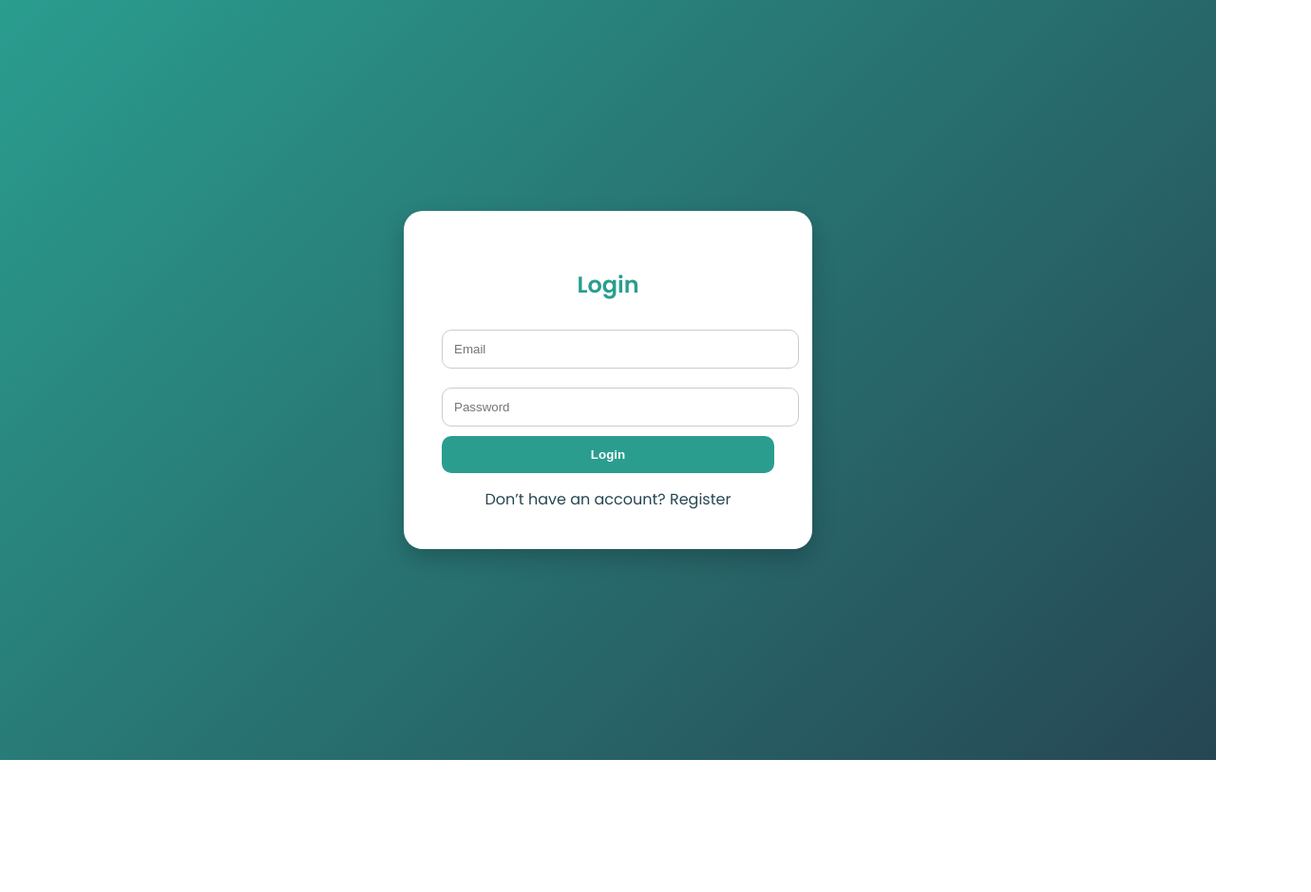
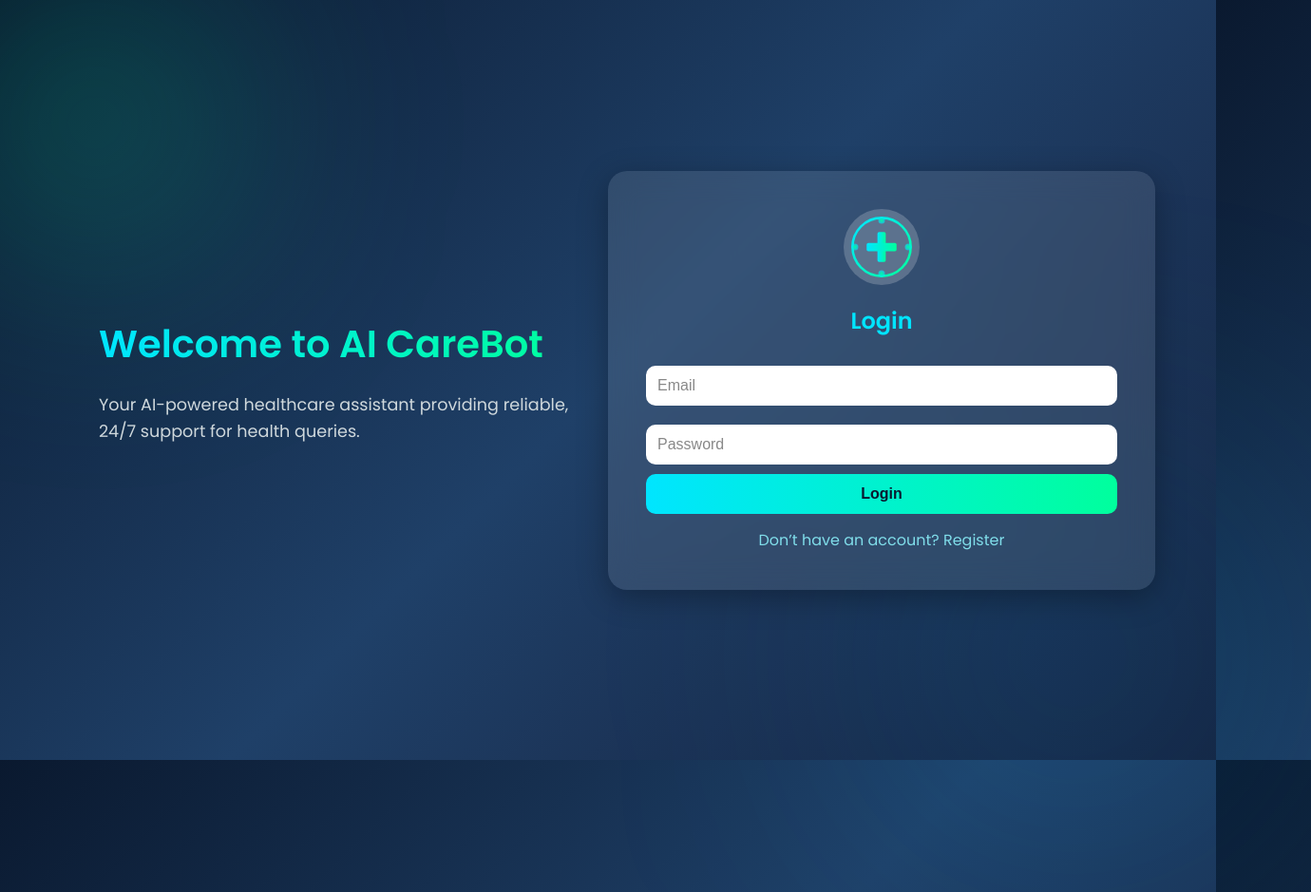
Before and after one commit to RajashekarReddy7/doctor-triage-ollama, a plain HTML site: page static/login.html in a window 1280 px wide. Shown: the whole page at 95% size, 1380 px wide, since content can reach past the window. Before the commit the page ends 800 px from the top, so only its background shows below. Drawn offline with Linux system fonts and the light colour scheme.

Commit message:
Updated Login Page

```diff
--- a/static/login.html
+++ b/static/login.html
@@ -2,47 +2,202 @@
 <html lang="en">
 <head>
   <meta charset="utf-8" />
-  <title>Login - CareCompanion</title>
+  <title>Login - AI CareBot</title>
   <link href="https://fonts.googleapis.com/css2?family=Poppins:wght@400;600&display=swap" rel="stylesheet" />
   <style>
+    * { box-sizing: border-box; margin: 0; padding: 0; }
+
     body {
       font-family: 'Poppins', sans-serif;
+      height: 100vh;
       display: flex;
       justify-content: center;
       align-items: center;
-      height: 100vh;
-      background: linear-gradient(135deg, #2a9d8f, #264653);
-      margin: 0;
+      background: linear-gradient(135deg, #0a192f, #1f4068, #16213e);
+      background-size: cover;
+      background-position: center;
+      color: white;
+      overflow: hidden;
     }
+
+    /* Subtle glowing abstract background */
+    body::before {
+      content: "";
+      position: absolute;
+      top: -100px;
+      left: -100px;
+      width: 400px;
+      height: 400px;
+      background: radial-gradient(circle, rgba(0,255,163,0.4), transparent 70%);
+      filter: blur(120px);
+      animation: float 6s infinite alternate;
+    }
+    body::after {
+      content: "";
+      position: absolute;
+      bottom: -120px;
+      right: -100px;
+      width: 500px;
+      height: 500px;
+      background: radial-gradient(circle, rgba(0,180,255,0.3), transparent 70%);
+      filter: blur(140px);
+      animation: float 8s infinite alternate-reverse;
+    }
+
+    @keyframes float {
+      from { transform: translateY(0); }
+      to { transform: translateY(30px); }
+    }
+
+    .container {
+      display: flex;
+      width: 90%;
+      max-width: 1200px;
+      z-index: 2;
+    }
+
+    /* Left description section */
+    .info {
+      flex: 1;
+      display: flex;
+      flex-direction: column;
+      justify-content: center;
+      padding: 40px;
+      color: #e0f7fa;
+    }
+
+    .info h1 {
+      font-size: 2.5rem;
+      margin-bottom: 20px;
+      background: linear-gradient(90deg, #00e5ff, #00ff9d);
+      -webkit-background-clip: text;
+      -webkit-text-fill-color: transparent;
+    }
+
+    .info p {
+      font-size: 1.1rem;
+      line-height: 1.6;
+      color: #cfd8dc;
+    }
+
+    /* Glassmorphism login box */
     .login-box {
-      background: white;
+      flex: 1;
+      display: flex;
+      flex-direction: column;
+      justify-content: center;
+      align-items: center;
       padding: 40px;
+      background: rgba(255, 255, 255, 0.1);
       border-radius: 20px;
-      box-shadow: 0 10px 25px rgba(0,0,0,0.2);
-      width: 350px;
-      text-align: center;
+      backdrop-filter: blur(15px);
+      box-shadow: 0 8px 32px rgba(0,0,0,0.3);
     }
-    h2 { margin-bottom: 20px; color: #2a9d8f; }
+
+    .logo {
+      width: 80px;
+      height: 80px;
+      margin-bottom: 20px;
+      border-radius: 50%;
+      background: rgba(255,255,255,0.2);
+      display: flex;
+      align-items: center;
+      justify-content: center;
+      color: white;
+      font-weight: bold;
+      font-size: 1.2rem;
+    }
+
+    .login-box h2 {
+      margin-bottom: 20px;
+      color: #00e5ff;
+    }
+
     input {
-      width: 100%; padding: 12px; margin: 10px 0;
-      border: 1px solid #ccc; border-radius: 10px;
+      width: 100%;
+      padding: 12px;
+      margin: 10px 0;
+      border: none;
+      border-radius: 10px;
+      outline: none;
+      font-size: 1rem;
     }
+
+    input::placeholder { color: #888; }
+
     button {
-      width: 100%; padding: 12px;
-      background: #2a9d8f; border: none; border-radius: 10px;
-      color: white; font-weight: bold; cursor: pointer;
+      width: 100%;
+      padding: 12px;
+      background: linear-gradient(90deg, #00e5ff, #00ff9d);
+      border: none;
+      border-radius: 10px;
+      color: #0a192f;
+      font-weight: bold;
+      font-size: 1rem;
+      cursor: pointer;
+      transition: transform 0.2s ease, box-shadow 0.2s ease;
     }
-    button:hover { background: #21867a; }
-    .toggle { margin-top: 15px; cursor: pointer; color: #264653; }
+
+    button:hover {
+      transform: translateY(-2px);
+      box-shadow: 0 0 12px #00e5ff;
+    }
+
+    .toggle {
+      margin-top: 15px;
+      cursor: pointer;
+      color: #80deea;
+    }
   </style>
 </head>
 <body>
+  <div class="container">
+    <!-- Left side info -->
+    <div class="info">
+      <h1>Welcome to AI CareBot</h1>
+      <p>Your AI-powered healthcare assistant providing reliable, 24/7 support for health queries.</p>
+    </div>
+
+    <!-- Right side login box -->
     <div class="login-box">
+      <div class="logo">
+        <svg xmlns="http://www.w3.org/2000/svg" viewBox="0 0 80 80" width="70" height="70">
+          <!-- Outer futuristic circle -->
+          <circle cx="40" cy="40" r="35" stroke="url(#grad1)" stroke-width="3" fill="none" />
+
+          <!-- Medical cross -->
+          <rect x="35" y="22" width="10" height="36" rx="2" fill="url(#grad2)" />
+          <rect x="22" y="35" width="36" height="10" rx="2" fill="url(#grad2)" />
+
+          <!-- AI circuit dots -->
+          <circle cx="40" cy="8" r="4" fill="url(#grad3)" />
+          <circle cx="72" cy="40" r="4" fill="url(#grad3)" />
+          <circle cx="40" cy="72" r="4" fill="url(#grad3)" />
+          <circle cx="8" cy="40" r="4" fill="url(#grad3)" />
+
+          <!-- Gradients -->
+          <defs>
+            <linearGradient id="grad1" x1="0%" y1="0%" x2="100%" y2="100%">
+              <stop offset="0%" style="stop-color:#00e5ff;stop-opacity:1" />
+              <stop offset="100%" style="stop-color:#00ff9d;stop-opacity:1" />
+            </linearGradient>
+            <linearGradient id="grad2" x1="0%" y1="0%" x2="100%" y2="0%">
+              <stop offset="0%" style="stop-color:#00e5ff;stop-opacity:1" />
+              <stop offset="100%" style="stop-color:#00ff9d;stop-opacity:1" />
+            </linearGradient>
+            <radialGradient id="grad3" cx="50%" cy="50%" r="50%">
+              <stop offset="0%" style="stop-color:#00ff9d;stop-opacity:1" />
+              <stop offset="100%" style="stop-color:#00e5ff;stop-opacity:0.6" />
+            </radialGradient>
+          </defs>
+        </svg>
+      </div>
       <h2 id="form-title">Login</h2>
       <input type="email" id="email" placeholder="Email" />
       <input type="password" id="password" placeholder="Password" />
       <button onclick="submitForm()">Login</button>
       <div class="toggle" onclick="toggleForm()">Don’t have an account? Register</div>
+    </div>
   </div>
 
   <script>
@@ -63,7 +218,6 @@
 
       try {
         if (isLogin) {
-          // LOGIN
           const formData = new URLSearchParams();
           formData.append("username", email);
           formData.append("password", password);
@@ -76,12 +230,11 @@
           const data = await res.json();
           if (data.access_token) {
             localStorage.setItem("token", data.access_token);
-            window.location.href = "/chat"; // go to chatbot
+            window.location.href = "/chat";
           } else {
             alert("Login failed");
           }
         } else {
-          // REGISTER
           const res = await fetch("/register", {
             method: "POST",
             headers: {"Content-Type": "application/json"},
```
Also changed, not shown: static/WhatsApp Image 2025-08-13 at 10.23.36_1ca273f5.jpg (deleted). Lines whose indentation alone changed are shown as unchanged.
